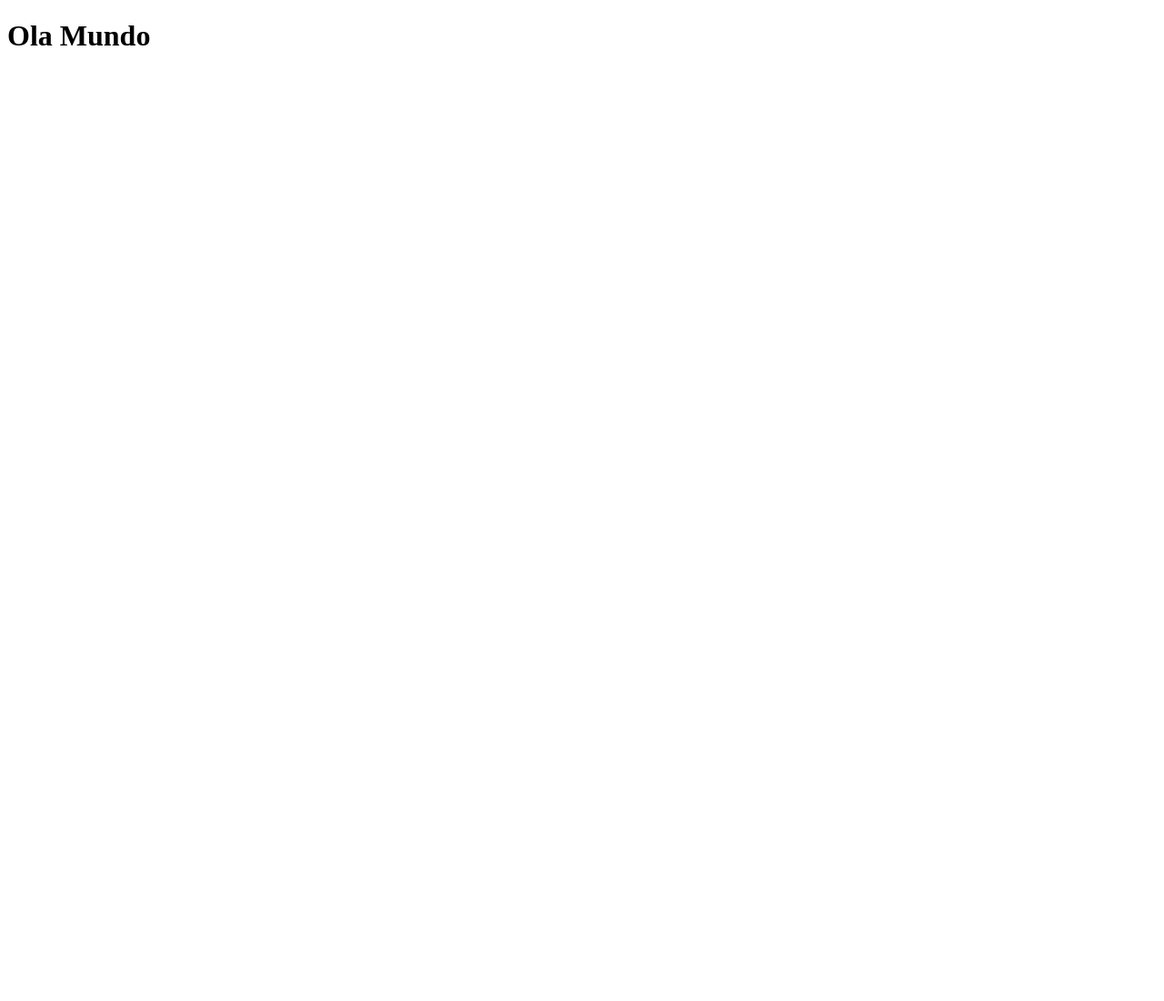
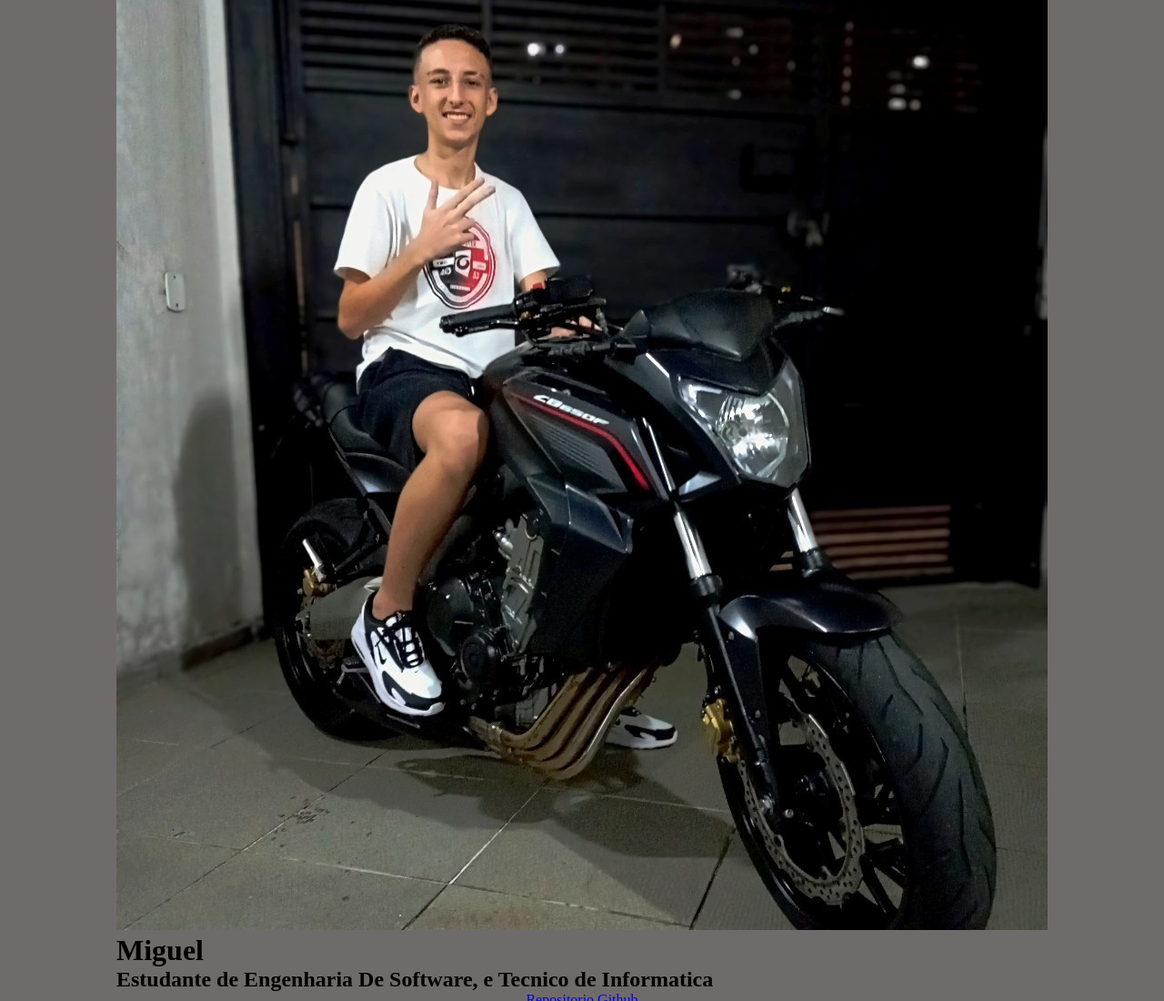
Before and after one commit to MiguelEstorce/linktree, a plain HTML site: page index.html in a window 1280 px wide. Shown: the top 1100 px of the page at 91% size. Before the commit the page ends 800 px from the top, so only its background shows below. Drawn offline with Linux system fonts and the light colour scheme; a web font is replaced by a local one.

Commit message:
linktree estrutura do documento e css

```diff
--- a/index.html
+++ b/index.html
@@ -4,8 +4,29 @@
     <meta charset="UTF-8">
     <meta name="viewport" content="width=device-width, initial-scale=1.0">
     <title>miguel</title>
+    <link rel="stylesheet" href="style.css">
+    <link rel="preconnect" href="https://fonts.googleapis.com">
+<link rel="preconnect" href="https://fonts.gstatic.com" crossorigin>
+<link href="https://fonts.googleapis.com/css2?family=Changa+One:ital@0;1&family=Fjalla+One&family=Playfair+Display:ital,wght@0,400..900;1,400..900&display=swap" rel="stylesheet">
 </head>
 <body>
-    <h1>Ola Mundo</h1>
+    <div class="container">
+        <header>
+            <!--conteudo principal-->
+            <img src="img/497865834_1934114720691413_3076065107227287629_n.jpg" alt="Miguel na moto" >
+            <h1>Miguel</h1>
+            <h2> Estudante de Engenharia De Software, e Tecnico de Informatica </h2>
+        </header>
+        <main>
+            <a href="https://github.com/MiguelEstorce/">Repositorio Github </a> <br>
+            <a href="https://github.com/MiguelEstorce/ATLASTECH/">Repositorio atlastech</a>
+            <!---->
+        </main>
+        <footer>
+            <a href="https://github.com/MiguelEstorce.com.br/"><img src="icons/github_square_icon.png" alt="Github"></a>
+            <a href="https://www.linkedin.com/feed/?trk=guest_homepage-basic_google-one-tap-submit"><img src="icons/linkedin_logo_icon.png" alt="linkedin"></a>
+            <!---->
+        </footer>
+    </div>
 </body>
 </html>
--- /dev/null
+++ b/style.css
@@ -0,0 +1,21 @@
+* {
+    margin: 0;
+    padding: 0;
+    box-sizing: border-box;
+}
+body{
+    background-color: rgb(112, 107, 107);
+    font-family: "opens sans" ;
+}
+/*variaveis*/
+:root {
+    --CinzaEscuro: #000000;
+}
+.container, main{
+    display: flex;
+    flex-direction: column;
+    align-items: center;
+}
+html{
+    font-size: 16px;
+}
```
Also changed, not shown: icons/ferrari_logo_menor.png (added), icons/github_square_icon.png (added), icons/linkedin_logo_icon.png (added), img/497865834_1934114720691413_3076065107227287629_n.jpg (added).
